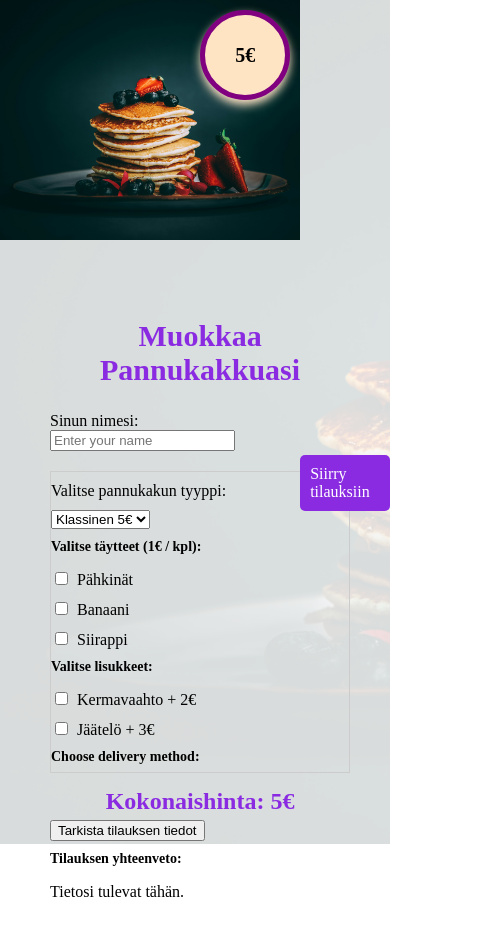
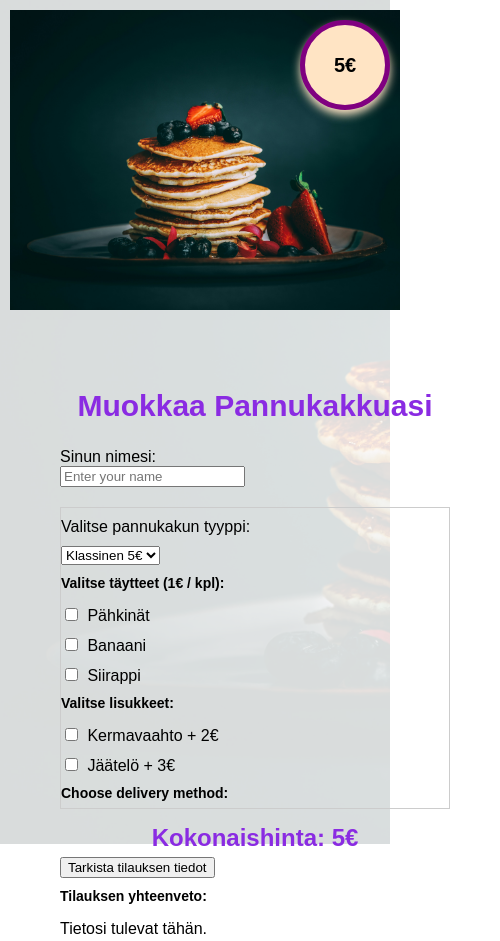
Before and after one commit to BitaYeganeh/Summer-tasks, a plain HTML site: page Pannukakku/order.html in a window 390 px wide. Shown: the top 941 px of the page, 500 px wide, since content can reach past the window. Drawn offline with Linux system fonts and the light colour scheme; files whose address does not match are found by name.

Commit message:
css update

```diff
--- a/Pannukakku/kokki.css
+++ b/Pannukakku/kokki.css
@@ -2,7 +2,9 @@ body {
   margin: 0;
   padding: 0;
   font-family: Arial, sans-serif;
+  overflow-x: hidden;
 }
+
 
 h1 {
   text-align: center;
@@ -80,3 +82,63 @@ th {
   background-color: green;
   color: white;
 }
+
+/* Make container layout flexible */
+.container {
+  display: flex;
+  flex-wrap: wrap;
+  justify-content: center;
+  padding: 10px;
+}
+
+/* Make image responsive */
+.image-container img {
+  width: 100%;
+  height: auto;
+  max-width: 400px;
+  border-radius: 10px;
+}
+
+/* Make form and image side by side on big screens */
+.image-container,
+.form-container {
+  flex: 1 1 300px;
+  max-width: 500px;
+  margin: 10px;
+}
+/* For small screens (mobile and tablets) */
+@media (max-width: 768px) {
+  .container {
+    flex-direction: column;
+    align-items: center;
+  }
+
+  .btn {
+    position: static;
+    margin: 10px 0;
+  }
+
+  .form-container {
+    width: 100%;
+    padding: 0 10px;
+  }
+
+  input,
+  select,
+  label,
+  button {
+    width: 100%;
+    margin-bottom: 10px;
+  }
+  label {
+  display: block;
+  margin-bottom: 5px;
+}
+table {
+  width: 100%;
+}
+
+  h2, h3, h6 {
+    font-size: 1.2em;
+  }
+}
--- a/Pannukakku/style.css
+++ b/Pannukakku/style.css
@@ -1,14 +1,12 @@
 body {
-    background-color:white;
-    color: #000000;
-    display: flex;
-    justify-content: center;
-    align-items: center;
-    margin: 0;
-    min-height: 100vh;
-    overflow: hidden;
+  background-color: white;
+  color: #000000;
+  margin: 0;
+  padding: 0;
+  font-family: Arial, sans-serif;
+  overflow-x: hidden;
+}
 
-  }
   body::before {
     content: "";
     position: fixed;
@@ -29,9 +27,13 @@ body {
     justify-content: center;
     width: 100vw;
 
-
   }
-
+.table-container {
+  overflow-x: auto;
+  width: 100%;
+  max-width: 100%;
+  padding: 0 10px;
+}
   .image-container {
     position: relative;
     flex: 1;
@@ -145,6 +147,10 @@ body {
     .image-container img {
       height: auto;
     }
+    h1 {
+    font-size: 1.2rem;
+    margin: 20px 0;
+  }
 
     .price-banner {
       width: 80px;
@@ -165,3 +171,43 @@ body {
   padding-left: 10px;
 
 }
+/* Tablets and smaller */
+@media (max-width: 900px) {
+  .container {
+    flex-direction: column;
+    padding: 10px;
+  }
+
+  .image-container,
+  .form-container {
+    width: 100%;
+    min-height: auto;
+  }
+
+  .image-container img {
+    height: auto;
+    max-height: 300px;
+  }
+
+  h1 {
+    font-size: 1.5rem;
+    text-align: center;
+  }
+
+  table {
+    font-size: 14px;
+    width: 100%;
+  }
+
+  th, td {
+    padding: 6px;
+  }
+
+  .price-banner {
+    width: 80px;
+    height: 80px;
+    font-size: 20px;
+    top: 10px;
+    right: 10px;
+  }
+}
```
Also changed, not shown: Pannukakku/tilaukset.html (+2 -0 lines).
